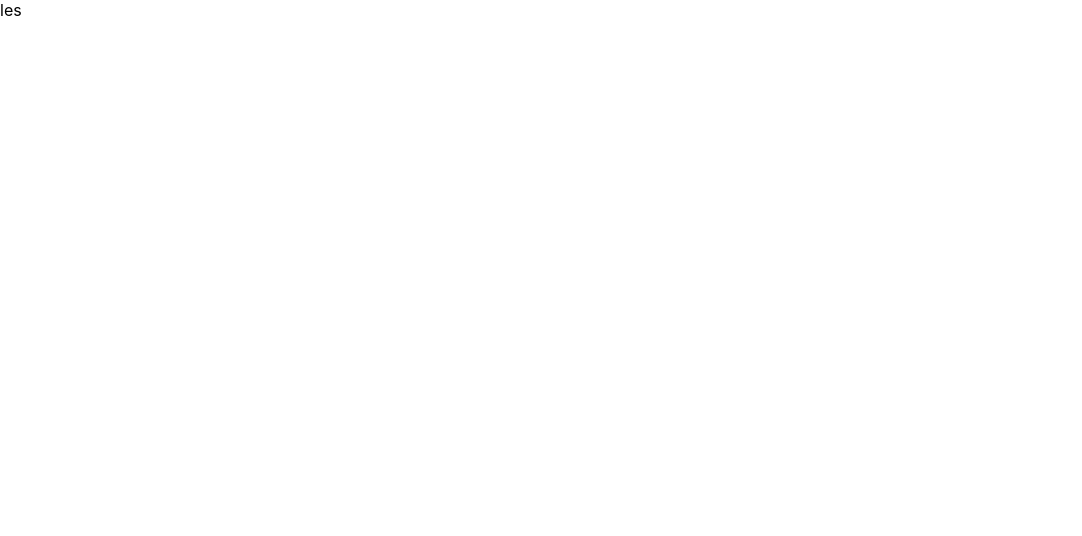
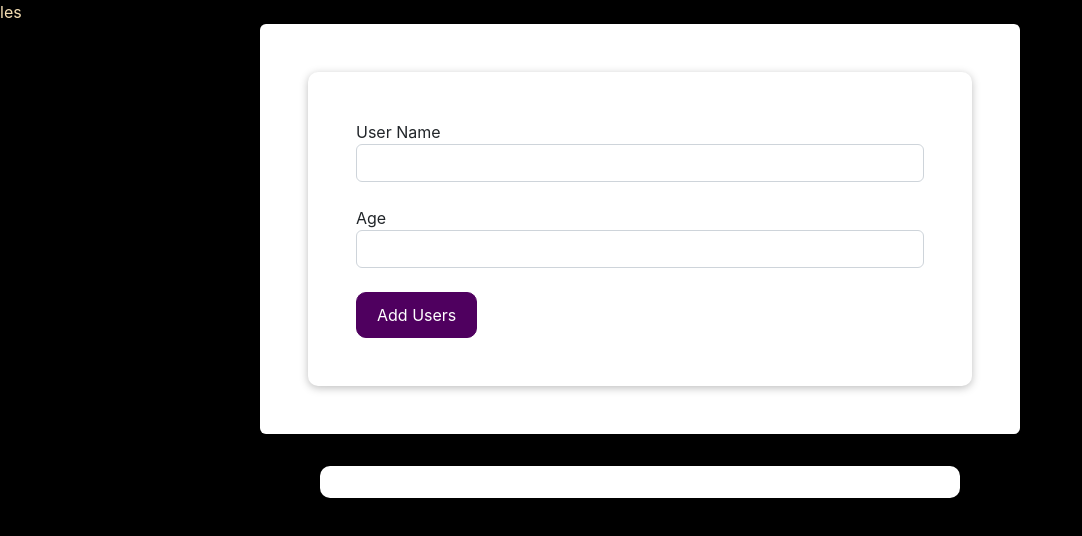
Before and after one commit to hasankarim18/add-user, a React (Create React App) app: page / in a window 1280 px wide. Shown: the top 536 px of the page, without its empty margins (0-1082 px from the left). Built offline with nearby package versions, Linux system fonts and the light colour scheme.

Commit message:
les rendering empty list

```diff
--- a/package.json
+++ b/package.json
@@ -6,6 +6,7 @@
     "@testing-library/jest-dom": "^5.16.4",
     "@testing-library/react": "^13.3.0",
     "@testing-library/user-event": "^13.5.0",
+    "bootstrap": "^5.2.0",
     "react": "^18.2.0",
     "react-dom": "^18.2.0",
     "react-scripts": "5.0.1",
--- a/src/App.js
+++ b/src/App.js
@@ -1,11 +1,22 @@
 
+import React from 'react';
 import './App.css';
+import AddUser from './Components/Users/AddUser';
+import UsersList from './Components/Users/UsersList';
+
+const users = []
+
 
 function App() {
   return (
-    <div className="">
+    <React.Fragment>
       les
-    </div>
+      <AddUser />
+      <UsersList users={users} />
+
+    </React.Fragment>
+
+
   );
 }
 
--- /dev/null
+++ b/src/Components/UI/Button.js
@@ -0,0 +1,12 @@
+import React from 'react'
+import classes from './Button.module.css'
+
+const Button = (props) => {
+    return (
+        <button style={props.style} className={props.className + ' ' + classes.button} >
+            {props.children}
+        </button>
+    )
+}
+
+export default Button
--- /dev/null
+++ b/src/Components/UI/Button.module.css
@@ -0,0 +1,18 @@
+.button {
+    font: inherit;
+    border: 1px solid #4f005f;
+    background: #4f005f;
+    color: white;
+    padding: 0.25rem 1rem;
+    cursor: pointer;
+}
+
+.button:hover,
+.button:active {
+    background: #741188;
+    border-color: #741188;
+}
+
+.button:focus {
+    outline: none;
+}
--- /dev/null
+++ b/src/Components/UI/Card.js
@@ -0,0 +1,12 @@
+import React from 'react'
+import classes from './Card.module.css'
+
+const Card = (props) => {
+    return (
+        <div style={props.style} className={classes.card + ' ' + props.className} >
+            {props.children}
+        </div>
+    )
+}
+
+export default Card
--- /dev/null
+++ b/src/Components/UI/Card.module.css
@@ -0,0 +1,5 @@
+.card {
+    background-color: white;
+    box-shadow: 0 2px 8px rgba(0, 0, 0, 0.26);
+    border-radius: 10px;
+}
--- /dev/null
+++ b/src/Components/Users/AddUser.js
@@ -0,0 +1,73 @@
+import React, { useState } from 'react'
+import classes from './AddUser.module.css'
+import Card from '../UI/Card'
+import Button from '../UI/Button'
+
+
+const AddUser = (props) => {
+    const [name, setName] = useState('')
+    const [age, setAge] = useState('')
+
+    const onSubmitHandler = event => {
+        event.preventDefault()
+
+        if (name.trim === 0 && age.trim === 0) {
+            return
+        } else if (+age < 1) {
+            return
+        }
+
+        console.log(name, age)
+        setName('')
+        setAge('')
+    }
+
+    const nameChangeHandler = (event) => {
+        setName(event.target.value)
+    }
+
+    const ageChangeHandler = event => {
+        setAge(event.target.value)
+    }
+
+    return (
+        <div className="text-dark" >
+            <div className="container">
+                <div className="row justify-content-center">
+                    <div className="col-11 col-sm-10 col-md-8 p-2 p-sm-3 p-md-5 bg-white rounded" >
+                        <Card>
+                            <form style={{
+
+
+                            }}
+                                className="p-2 p-sm-3 p-sm-5" onSubmit={onSubmitHandler} >
+                                <label htmlFor='username'>User Name</label>
+                                <input
+                                    onChange={nameChangeHandler}
+                                    value={name}
+                                    className="form-control"
+                                    id='username'
+                                    type="text" />
+                                <br />
+                                <label>Age</label>
+                                <input
+                                    onChange={ageChangeHandler}
+                                    value={age}
+                                    className="form-control"
+                                    type="number" />
+                                <br />
+                                {/* <button className="btn-success btn">Add User</button> */}
+                                <Button style={{ padding: "10px 20px", borderRadius: "10px" }} > Add Users </Button>
+                            </form>
+                        </Card>
+
+                    </div>
+                </div>
+
+            </div>
+        </div>
+
+    )
+}
+
+export default AddUser
--- /dev/null
+++ b/src/Components/Users/AddUser.module.css
@@ -0,0 +1,26 @@
+.input {
+    margin: 2rem auto;
+    padding: 1rem;
+    width: 90%;
+    max-width: 40rem;
+}
+
+.input label {
+    display: block;
+    font-weight: bold;
+    margin-bottom: 0.5rem;
+}
+
+.input input {
+    font: inherit;
+    display: block;
+    width: 100%;
+    border: 1px solid #ccc;
+    padding: 0.15rem;
+    margin-bottom: 0.5rem;
+}
+
+.input input:focus {
+    outline: none;
+    border-color: #4f005f;
+}
--- /dev/null
+++ b/src/Components/Users/UsersList.js
@@ -0,0 +1,23 @@
+import React from 'react'
+import Card from '../UI/Card'
+import classes from './UsersList.module.css'
+
+const UsersList = (props) => {
+    return (
+        <div>
+            <div className="container">
+                <Card className={classes.users} >
+                    <ul  >
+                        {props.users.map(user => {
+                            <li>
+                                {user.name} ({user.age} year's old)
+                            </li>
+                        })}
+                    </ul>
+                </Card>
+            </div>
+        </div>
+    )
+}
+
+export default UsersList
--- /dev/null
+++ b/src/Components/Users/UsersList.module.css
@@ -0,0 +1,16 @@
+.users {
+    margin: 2rem auto;
+    width: 90%;
+    max-width: 40rem;
+}
+
+.users ul {
+    list-style: none;
+    padding: 1rem;
+}
+
+.users li {
+    border: 1px solid #ccc;
+    margin: 0.5rem 0;
+    padding: 0.5rem;
+}
--- a/src/index.css
+++ b/src/index.css
@@ -5,6 +5,8 @@ body {
     sans-serif;
   -webkit-font-smoothing: antialiased;
   -moz-osx-font-smoothing: grayscale;
+  background-color: black;
+  color: wheat;
 }
 
 code {
--- a/src/index.js
+++ b/src/index.js
@@ -1,12 +1,13 @@
 import React from 'react';
 import ReactDOM from 'react-dom/client';
+import 'bootstrap/dist/css/bootstrap.min.css'
 import './index.css';
 import App from './App';
 
 
 const root = ReactDOM.createRoot(document.getElementById('root'));
 root.render(
-  <React.StrictMode>
+  <React.Fragment>
     <App />
-  </React.StrictMode>
+  </React.Fragment>
 );
```
Also changed, not shown: 1 other file (tests, documents, lock files or other folders).
